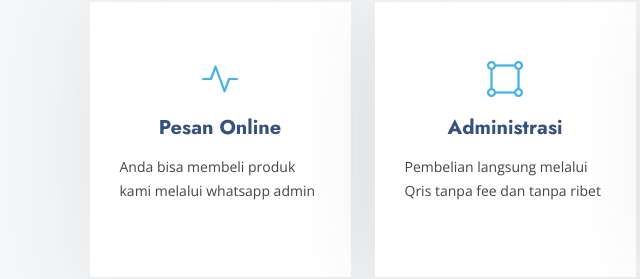
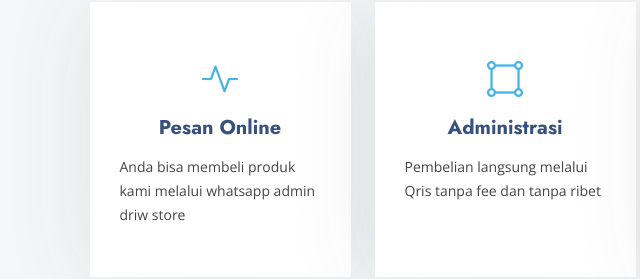
Before and after one commit to driwwstore/store.github.io, a plain HTML site: page index.html in a window 1280 px wide. Shown: the part 860-1139 px from the top of the page, 135-775 px from the left. Drawn offline with nearby package versions, Linux system fonts and the light colour scheme.

Commit message:
Driw Store

```diff
--- a/index.html
+++ b/index.html
@@ -126,7 +126,7 @@
             <div class="service-item position-relative">
               <div class="icon text-center"><i class="bi bi-activity icon"></i></div>
               <h4 class="text-center"><a class="stretched-link">Pesan Online</a></h4>
-              <p>Anda bisa membeli produk kami melalui whatsapp admin</p>
+              <p>Anda bisa membeli produk kami melalui whatsapp admin driw store</p>
             </div>
           </div><!-- End Service Item -->
 
```
